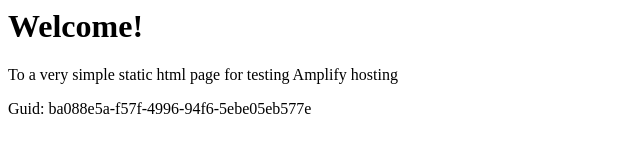
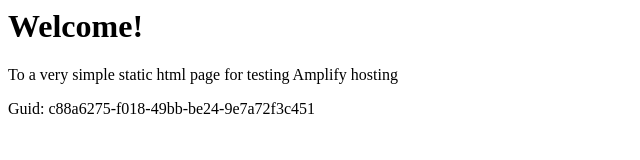
Before and after one commit to aws-aemilia-yul/Github-PR-Commit-Integration-Test-DoNotTouch-GitHubWebhookPushCanaryTest-v1-prod-ca-central-1, a website: page src/index.html in a window 1280 px wide. Shown: the full height of the page, 0-640 px from the left. Drawn offline with Linux system fonts and the light colour scheme.

Commit message:
commit from integ tests

```diff
--- a/src/index.html
+++ b/src/index.html
@@ -12,6 +12,6 @@
 <body>
     <h1>Welcome!</h1>
     <p>To a very simple static html page for testing Amplify hosting</p>
-    <p>Guid: ba088e5a-f57f-4996-94f6-5ebe05eb577e</p></body>
+    <p>Guid: c88a6275-f018-49bb-be24-9e7a72f3c451</p></body>
 
 </html>
```
